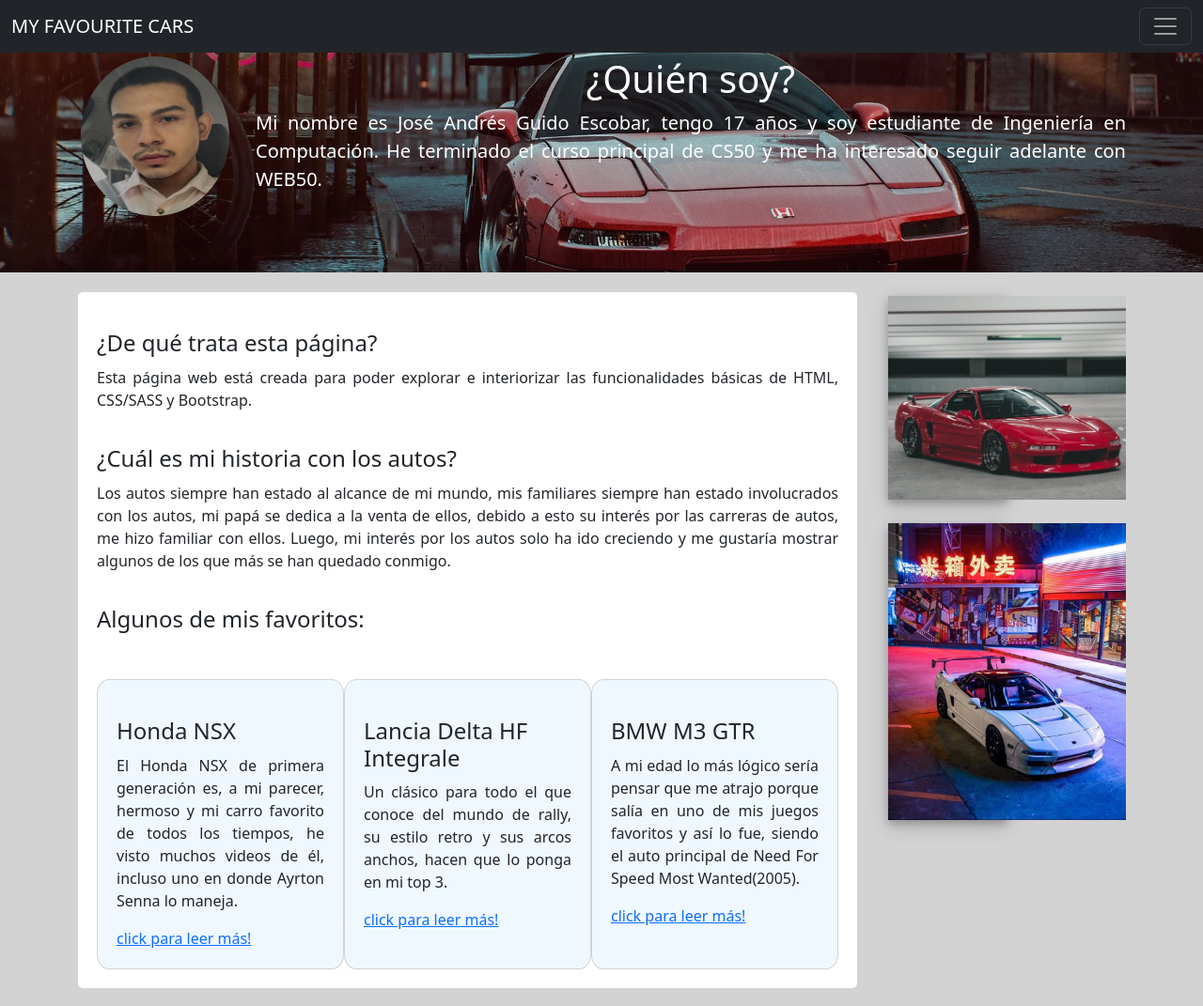
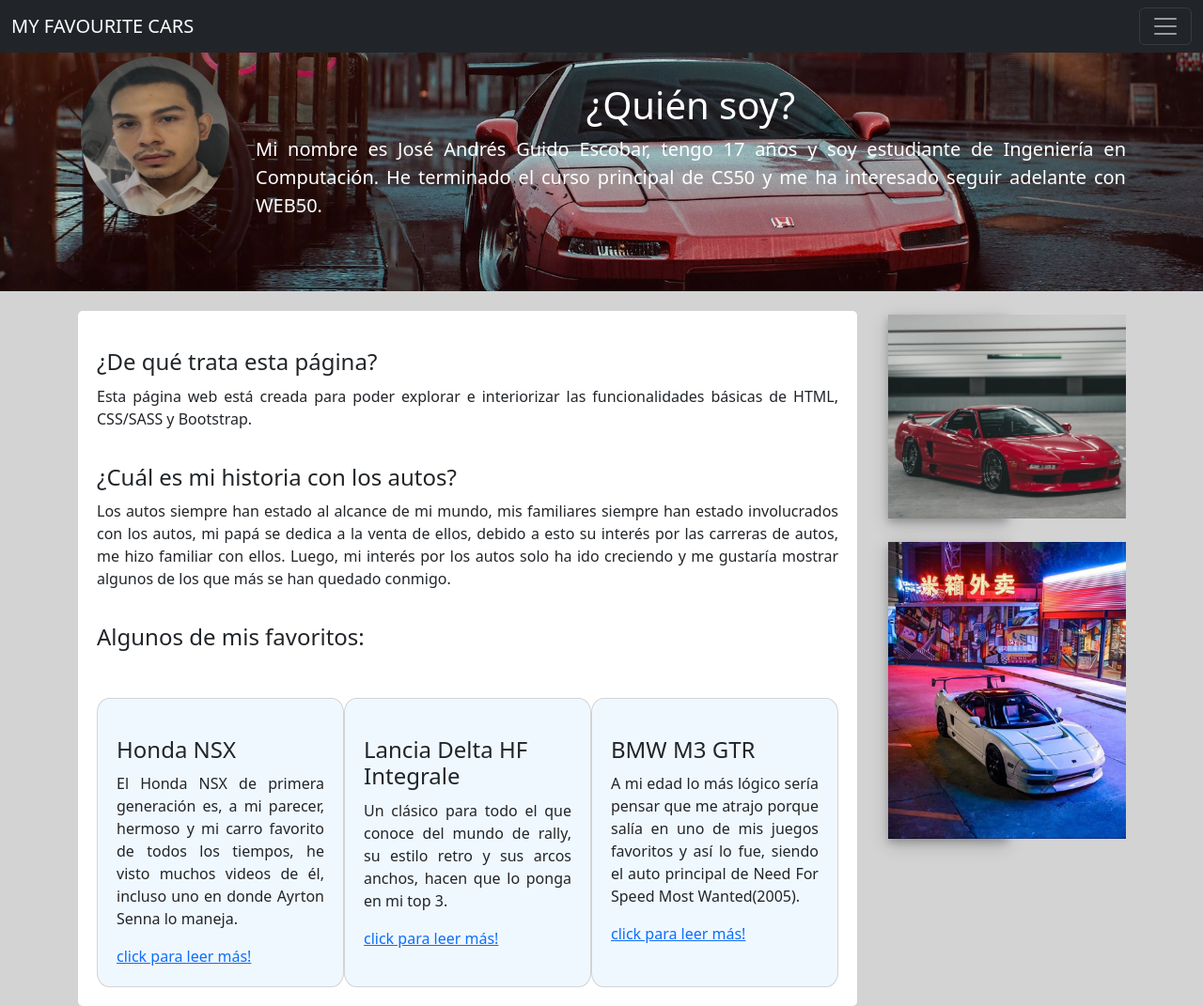
Before and after one commit to SonnyBoy505/cs50w-project0, a plain HTML site: page index.html in a window 1280 px wide. Shown: the top 1071 px of the page at 94% size. Drawn offline with nearby package versions, Linux system fonts and the light colour scheme; files that its build step writes are made by us from their sources.

Commit message:
agragado margen en header

```diff
--- a/styles/style.scss
+++ b/styles/style.scss
@@ -183,6 +183,10 @@ p{
   .col-2, .col-10{width: 100%;}
 }
 
+.col-10 h1{
+  margin-top: 3%;
+}
+
 /*@include media-breakpoint-down(lg) {
   .col-4 {width: 100%}
   .col-7 {width: 100%}
```
